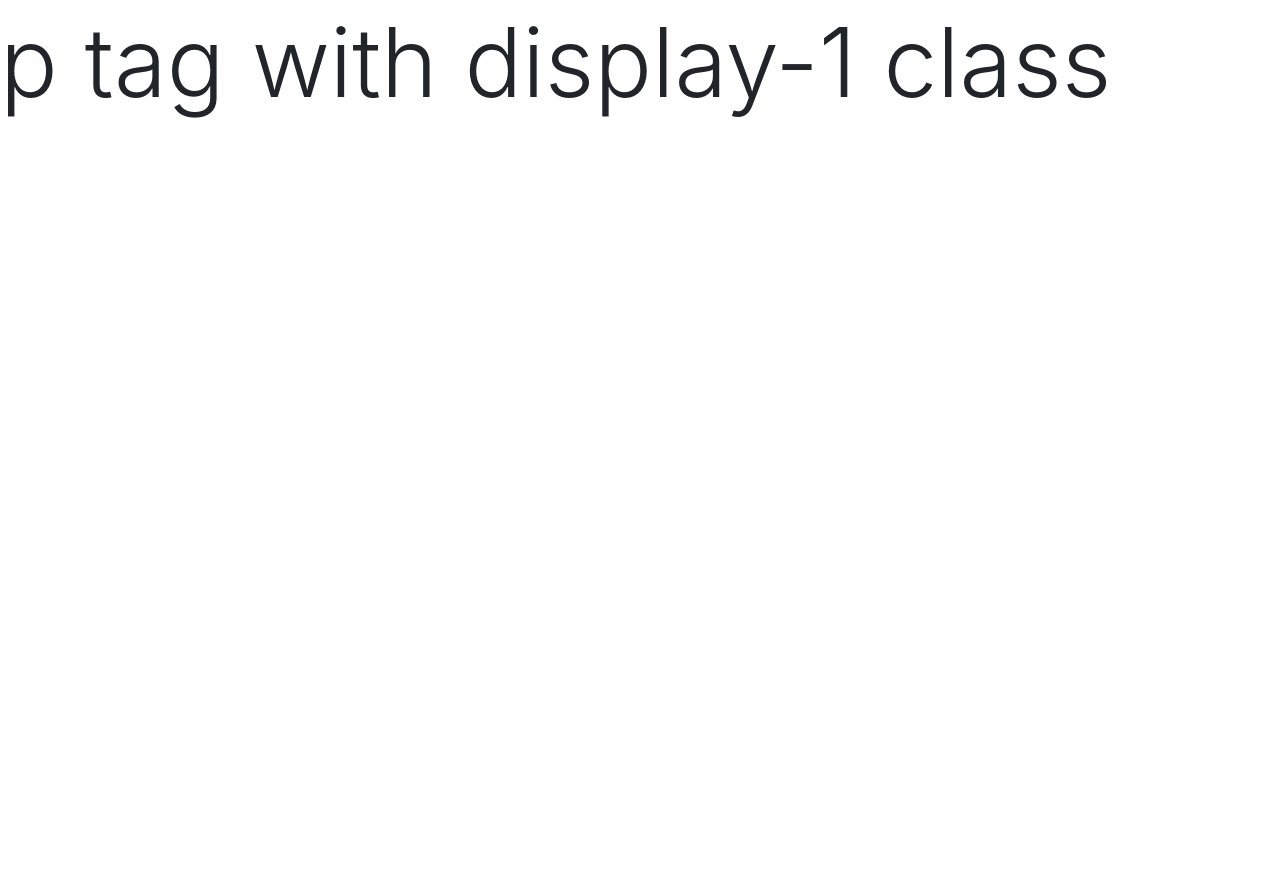
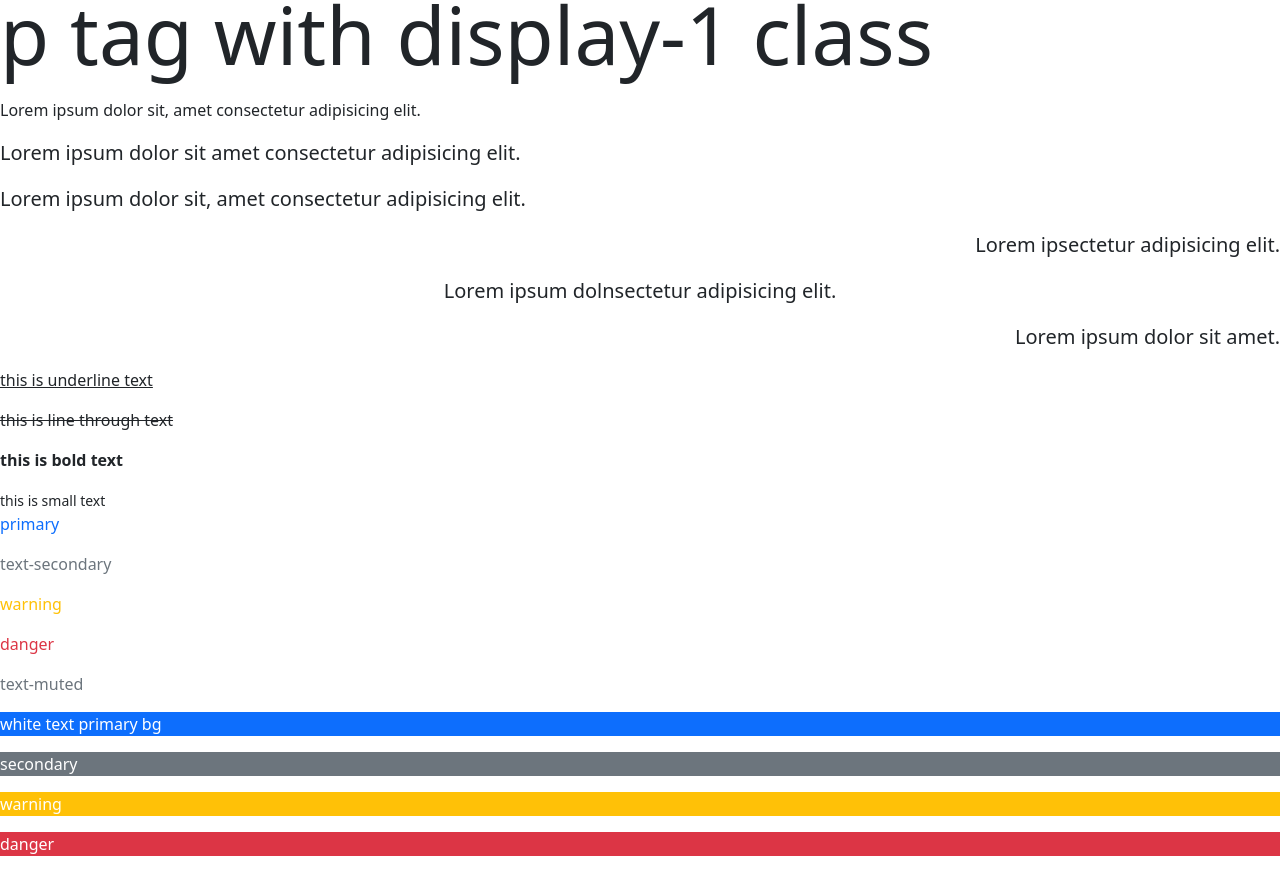
Before and after one commit to KaidoKasuk/Bootstrap, a plain HTML site: page index.html in a window 1280 px wide. Shown: the part 435-1307 px from the top of the page. Before the commit the page ends 800 px from the top, so only its background shows below. Drawn offline with nearby package versions, Linux system fonts and the light colour scheme.

Commit message:
4. colors

```diff
--- a/index.html
+++ b/index.html
@@ -4,9 +4,9 @@
     <meta charset="UTF-8" />
     <meta name="viewport" content="width=device-width, initial-scale=1.0" />
     <link
+      href="https://cdn.jsdelivr.net/npm/bootstrap@5.0.1/dist/css/bootstrap.min.css"
       rel="stylesheet"
-      href="https://cdn.jsdelivr.net/npm/bootstrap@4.1.3/dist/css/bootstrap.min.css"
-      integrity="sha384-MCw98/SFnGE8fJT3GXwEOngsV7Zt27NXFoaoApmYm81iuXoPkFOJwJ8ERdknLPMO"
+      integrity="sha384-+0n0xVW2eSR5OomGNYDnhzAbDsOXxcvSN1TPprVMTNDbiYZCxYbOOl7+AMvyTG2x"
       crossorigin="anonymous"
     />
     <title>Bootstrap</title>
@@ -16,12 +16,37 @@
     <h2>this is h2</h2>
     <h3>this is h3</h3>
     <h2 class="h3">this is an h2 tag with h3 class</h2>
-
+    <!-- display headings -->
+    <!-- shortcut for comments is shift alt a -->
     <h1 class="display-1">display 1 heading</h1>
     <h1 class="display-4">display 2 heading</h1>
     <h1 class="display-6">display 6 heading</h1>
     <p class="display-1">p tag with display-1 class</p>
-
+    <!-- lead text and alignment -->
+    <p>Lorem ipsum dolor sit, amet consectetur adipisicing elit.</p>
+    <p class="lead">Lorem ipsum dolor sit amet consectetur adipisicing elit.</p>
+    <p class="lead text-start">
+      Lorem ipsum dolor sit, amet consectetur adipisicing elit.
+    </p>
+    <p class="lead text-end">Lorem ipsectetur adipisicing elit.</p>
+    <p class="lead text-center">Lorem ipsum dolnsectetur adipisicing elit.</p>
+    <p class="lead text-end">Lorem ipsum dolor sit amet.</p>
+    <!-- etxt decoration and font weight -->
+    <p class="text-decoration-underline">this is underline text</p>
+    <p class="text-decoration-line-through">this is line through text</p>
+    <p class="fw-bold">this is bold text</p>
+    <small>this is small text</small>
+    <!-- text colors -->
+    <p class="text-primary">primary</p>
+    <p class="text-secondary">text-secondary</p>
+    <p class="text-warning">warning</p>
+    <p class="text-danger">danger</p>
+    <p class="text-muted">text-muted</p>
+    <!-- bg colors -->
+    <p class="text-white bg-primary">white text primary bg</p>
+    <p class="text-white bg-secondary">secondary</p>
+    <p class="text-white bg-warning">warning</p>
+    <p class="text-white bg-danger">danger</p>
     <script
       src="https://cdn.jsdelivr.net/npm/bootstrap@4.1.3/dist/js/bootstrap.min.js"
       integrity="sha384-ChfqqxuZUCnJSK3+MXmPNIyE6ZbWh2IMqE241rYiqJxyMiZ6OW/JmZQ5stwEULTy"
```
